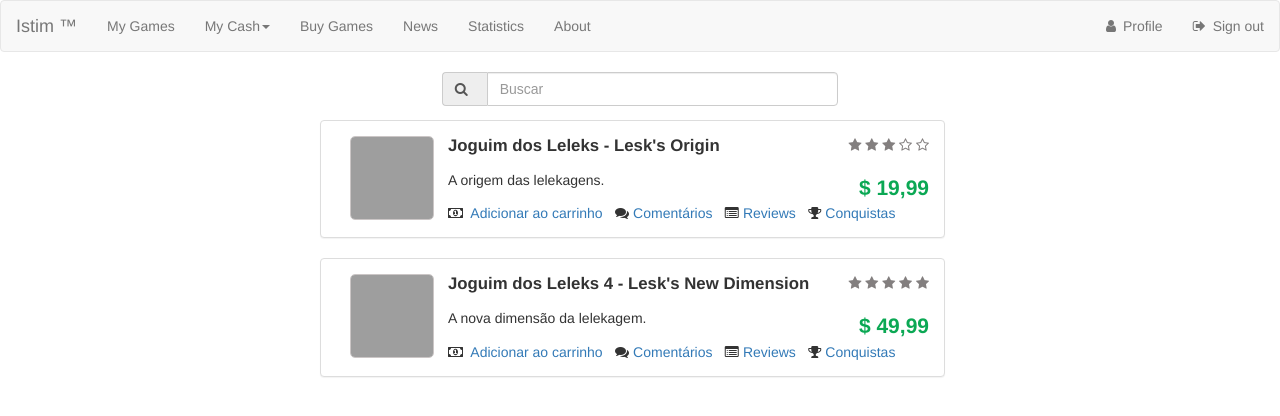
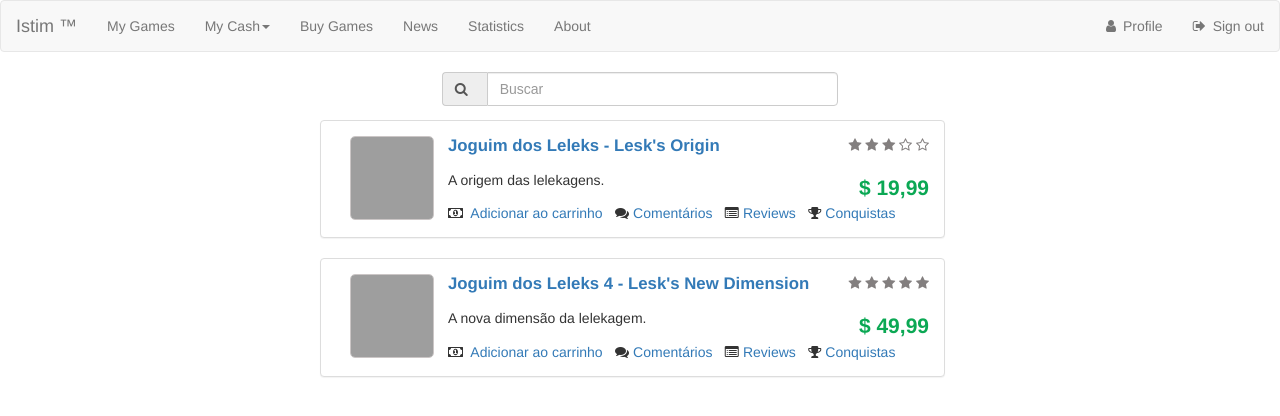
Before and after one commit to victor2105/layout, a plain HTML site: page buyGames.html in a window 1280 px wide. Drawn offline with nearby package versions, Linux system fonts and the light colour scheme; grey boxes are pictures that could not be loaded.

Commit message:
Padronização de títulos e adição de link pra página showGames.

```diff
--- a/buyGames.html
+++ b/buyGames.html
@@ -69,7 +69,7 @@
           <img src="http://imgs-srzd.s3.amazonaws.com/srzd/upload/l/e/leleks.jpg" alt="" class="game-icon"/>
 
             <div class = "game-list-title">
-              Joguim dos Leleks  - Lesk's Origin
+                <a href="gameShow.html"> Joguim dos Leleks - Lesk's Origin</a>
             </div>
             <div class = "game-list-stars pull-right">
               <span class="fa fa-star "></span>
@@ -153,7 +153,7 @@
           <img src="http://i.ytimg.com/vi/E1AC_k9izjY/0.jpg" alt="" class="game-icon"/>
 
             <div class = "game-list-title">
-              Joguim dos Leleks 4 - Lesk's New Dimension
+                <a href="gameShow.html"> Joguim dos Leleks 4 - Lesk's New Dimension</a>
             </div>
             <div class = "game-list-stars pull-right">
               <span class="fa fa-star "></span>
```
